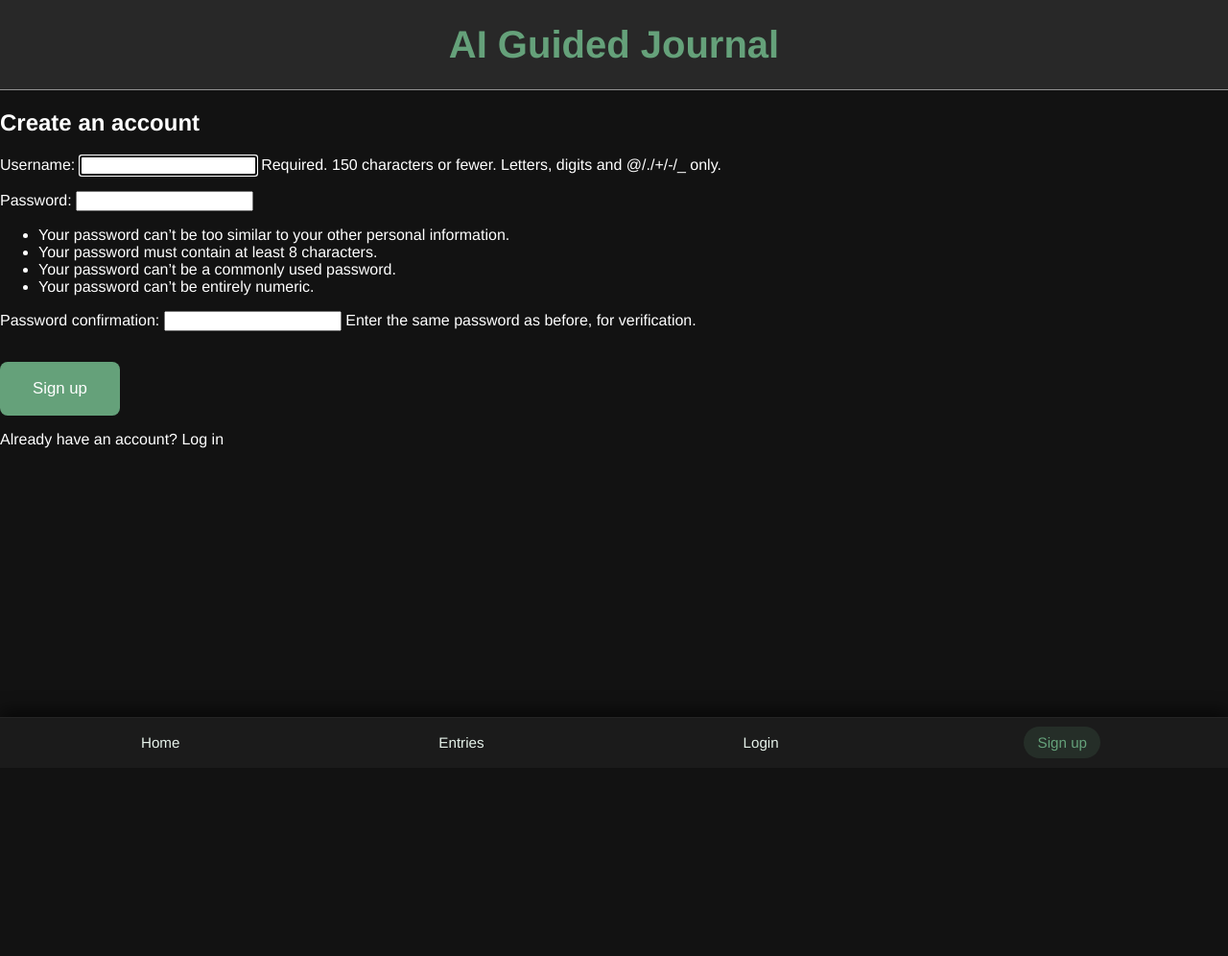
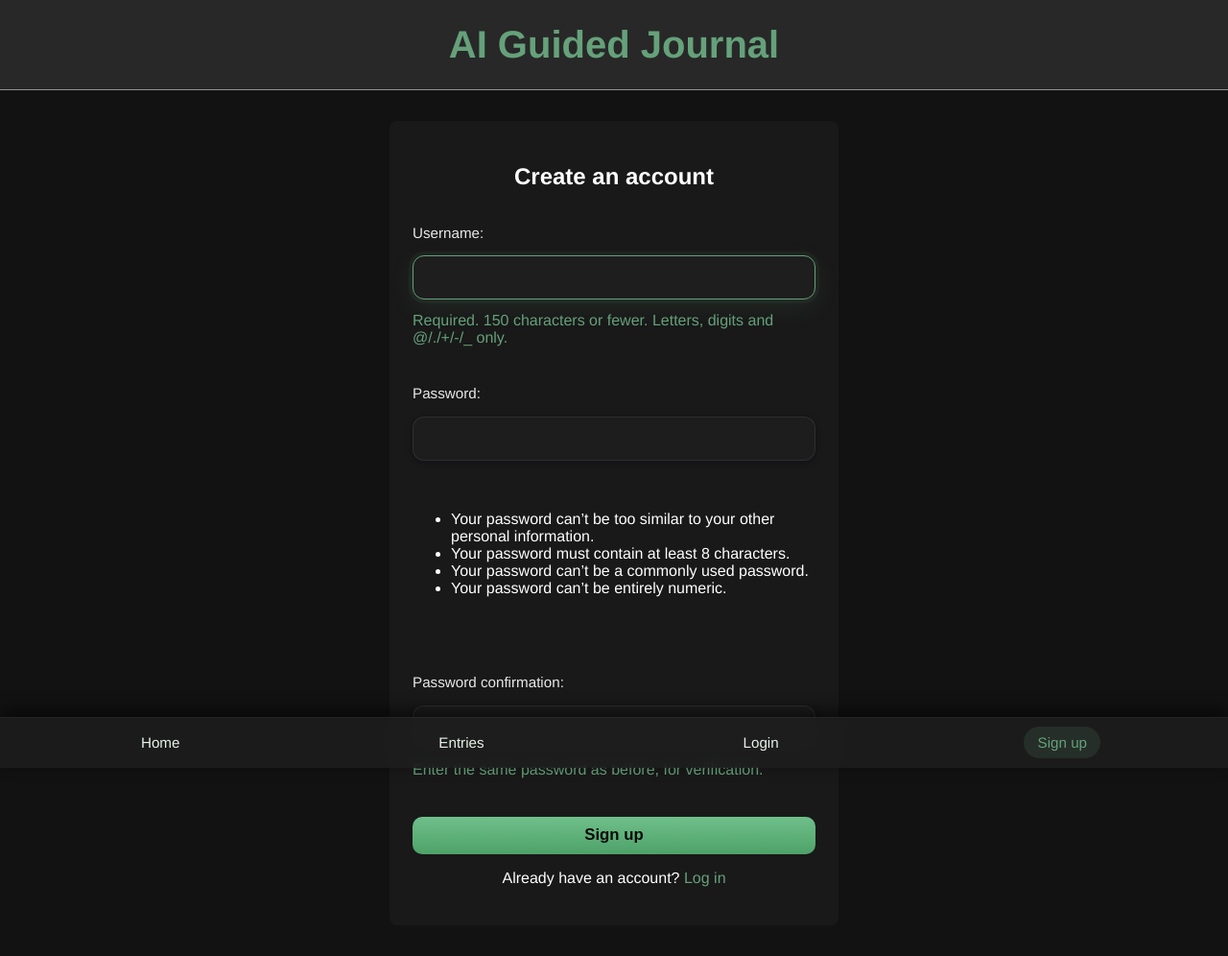
Before and after one commit to rubenzu03/ai-guided-journal, a Django app: page /accounts/signup/ in a window 1280 px wide. Shown: the whole page at 96% size. Before the commit the page ends 790 px from the top, so only its background shows below. Run offline with Django 5.2, Linux system fonts and the light colour scheme.

Commit message:
Added styling to signup page

```diff
--- a/journal/static/journal/css/registration/login.css
+++ b/journal/static/journal/css/registration/login.css
@@ -1,3 +1,7 @@
+.signup-container a{
+  color: #65a17a;
+}
+
 .login-container,
 .signup-container {
   display: flex;
@@ -12,16 +16,28 @@
   border-radius: 8px;
 }
 
-.login-container form,
-.signup-container form {
+.login-container form {
   width: 100%;
   display: flex;
   flex-direction: column;
   gap: 1rem;
 }
 
+.signup-container form {
+  width: 100%;
+  display: flex;
+  flex-direction: column;
+  gap: 0.5rem;
+}
+
+.signup-container form p span {
+  display: block;
+  padding-top: 0.75rem;
+  color: #65a17a;
+}
+
 .login-container form p label,
-.signup-container form p label {
+.signup-container form p label{
   display: block;
   margin-bottom: 1rem;
   font-size: 0.95rem;
--- a/journal/templates/signup.html
+++ b/journal/templates/signup.html
@@ -1,6 +1,6 @@
 {% extends "base.html" %} {% load static %} {% block title %}Sign up - AI Guided
 Journal{% endblock %} {% block content %}
-<link rel="stylesheet" href="{% static 'journal/css/entries.css' %}" />
+<link rel="stylesheet" href="{% static 'journal/css/registration/login.css' %}" />
 <div class="signup-container">
   <h2>Create an account</h2>
   <form method="post">
```
